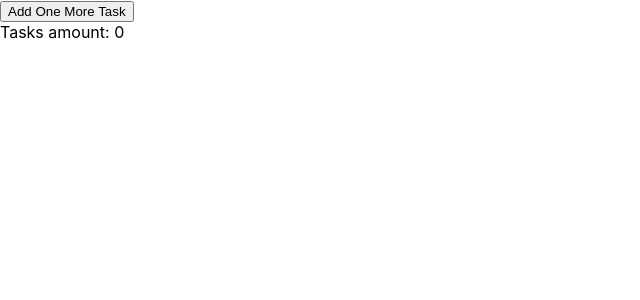
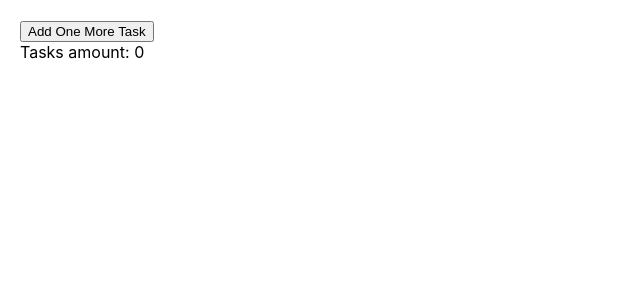
Before and after one commit to megarohas/250222_test_task, a React (Create React App) app: page / in a window 1280 px wide. Shown: the top 300 px of the page, without its empty margins (0-640 px from the left). Built offline with nearby package versions, Linux system fonts and the light colour scheme; no server answers.

Commit message:
few style changes

```diff
--- a/src/App.js
+++ b/src/App.js
@@ -66,7 +66,7 @@ function App() {
         style={{
           border: "1px solid black",
           padding: "0px 10px",
-          margin: "0px 10px 5px 10px",
+          margin: "0px 0px 5px 0px",
         }}
       >
         {task.text}
@@ -137,7 +137,7 @@ function App() {
   };
 
   return (
-    <div>
+    <div style={{ padding: "20px" }}>
       {renderAddBtn()}
       <div>Tasks amount: {tasks.length}</div>
       {renderTasks()}
```
